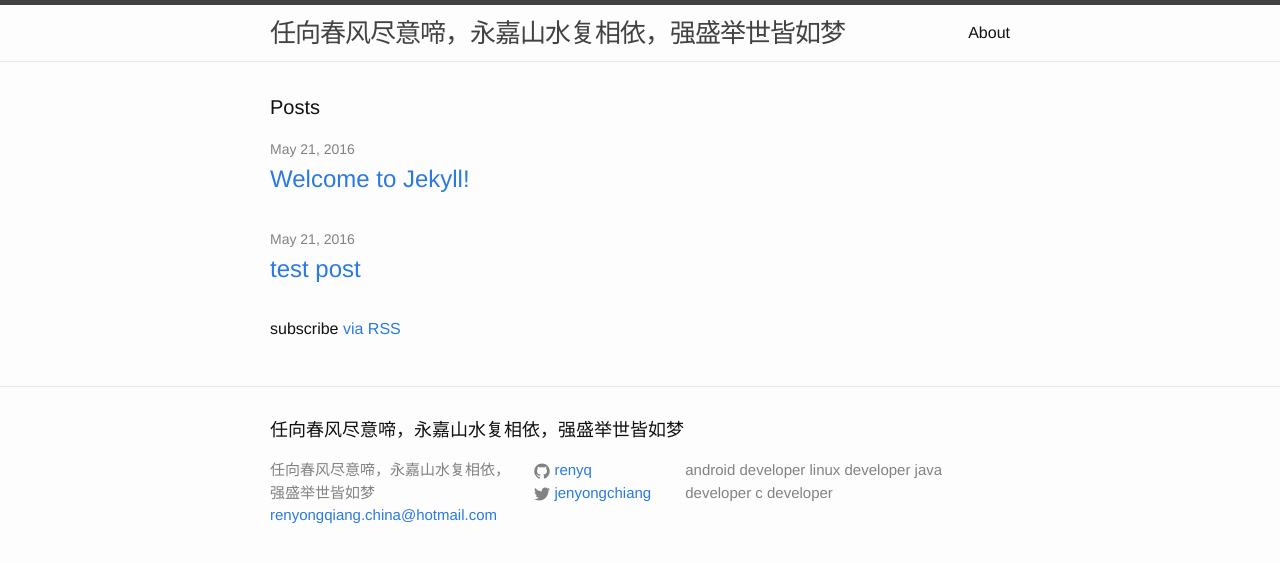
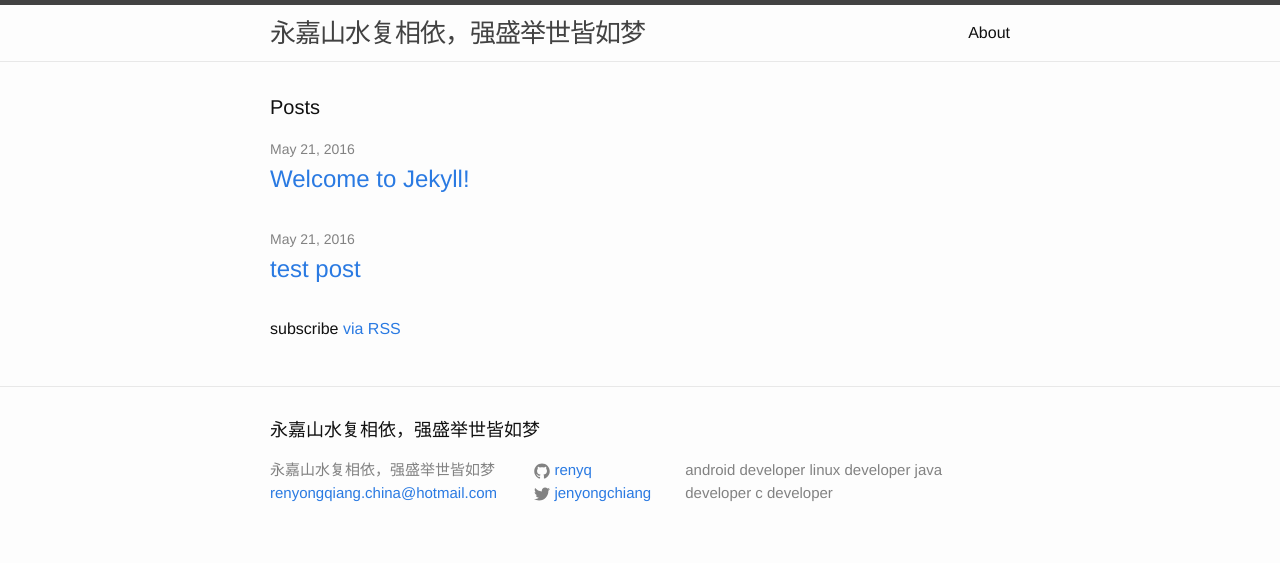
Before and after one commit to renyq/renyq.github.io, a Jekyll site: the page built from index.html, in a window 1280 px wide. Shown: the top 563 px of the page. Built offline with Jekyll 4.4.1, drawn with Linux system fonts in a browser that asks for light colours.

```diff
--- a/_config.yml
+++ b/_config.yml
@@ -6,7 +6,7 @@
 # 'jekyll serve'. If you change this file, please restart the server process.
 
 # Site settings
-title: 任向春风尽意啼，永嘉山水复相依，强盛举世皆如梦
+title: 永嘉山水复相依，强盛举世皆如梦
 email: renyongqiang.china@hotmail.com
 description: > # this means to ignore newlines until "baseurl:"
  android developer
```
Also changed, not shown: 1 other file.
